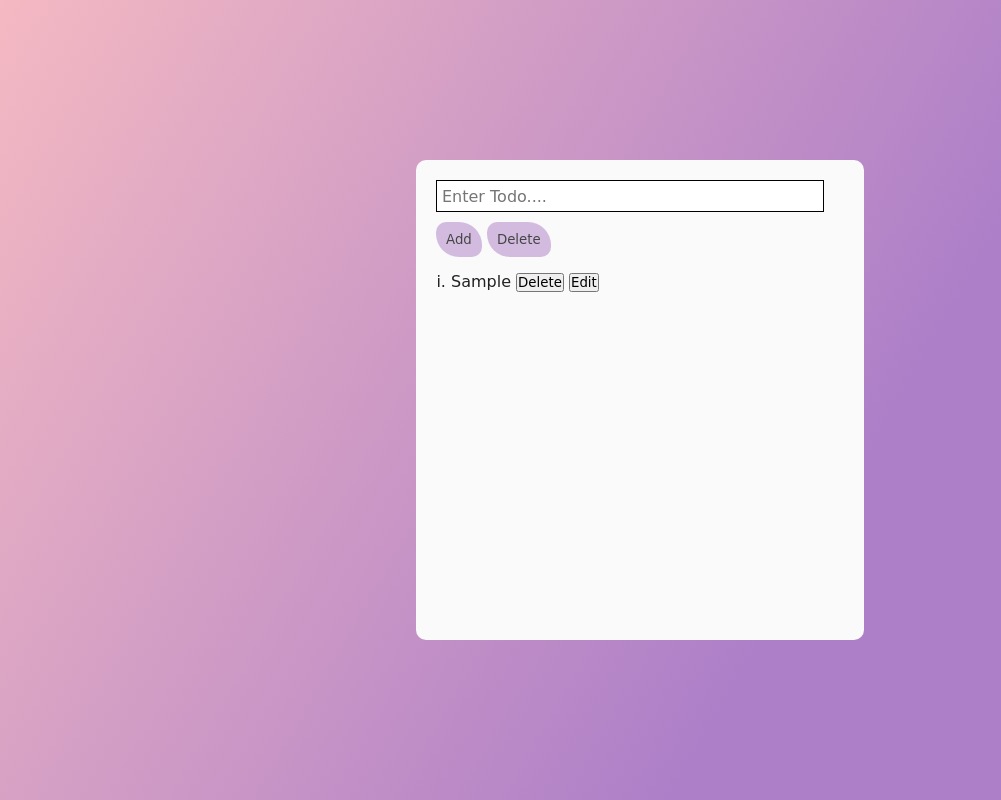
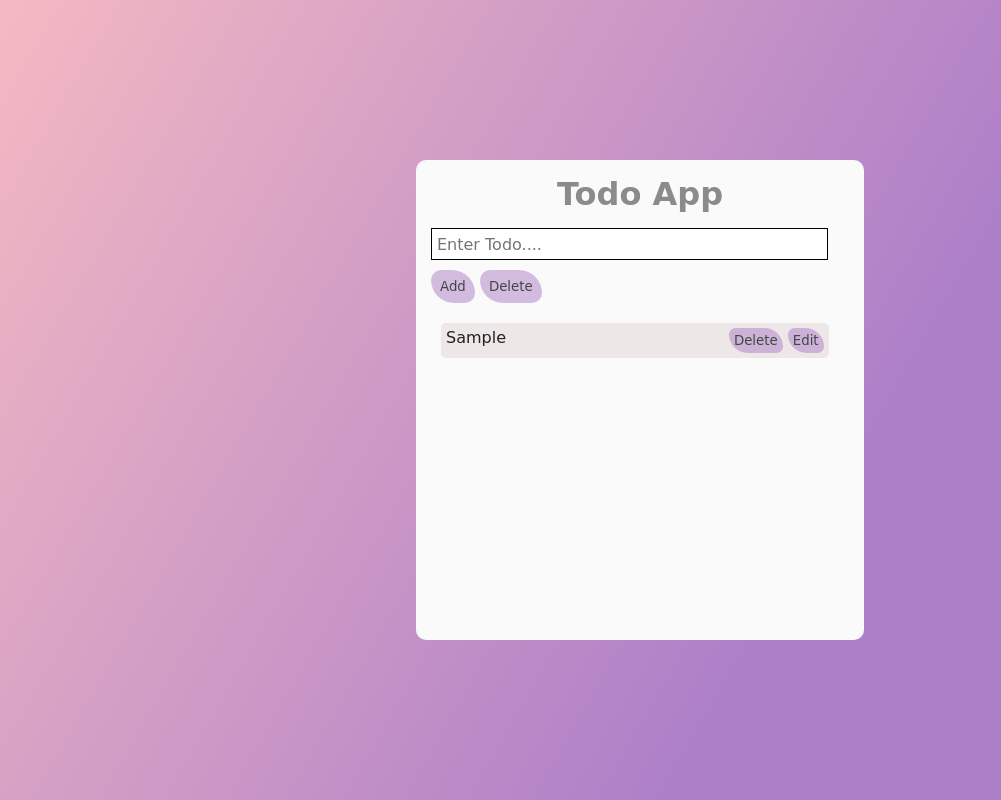
Before and after one commit to waaseyzulfiqar/Todo-App, a plain HTML site: page index.html in a window 1280 px wide. Both pictures are taken after typing "Sample" into the empty fields and a click on the button "Add". Shown: the whole page, without its empty margins (0-1001 px from the left). Drawn offline with Linux system fonts and the light colour scheme; a web font is replaced by a local one.

Commit message:
Todo App completed

```diff
--- a/app.js
+++ b/app.js
@@ -3,6 +3,26 @@ const input = document.querySelector('#input')
 const ol = document.querySelector('ol')
 
 let todoArray = []
+
+
+// render function //
+
+function render(){
+
+    ol.innerHTML = ''
+
+    for(let i = 0; i < todoArray.length; i++){
+
+        ol.innerHTML += `<li id= "list-item">${todoArray[i]}
+        <div class = "li-btns">
+        <button onclick = "liDelBtn(${i})">Delete</button>
+        <button onclick = "liEditBtn(${i})">Edit</button>
+        </div>
+        </li>`
+    }
+
+}
+
 
 
 // input add button //
@@ -13,17 +33,7 @@ function addTodo(){
 
     input.value = ''
 
-    ol.innerHTML = ''
-
-    for(let i = 0; i < todoArray.length; i++){
-
-        ol.innerHTML += `<li id= "list-item">${todoArray[i]}
-
-        <button onclick = "liDelBtn(${i})">Delete</button>
-        <button onclick = "liEditBtn(${i})">Edit</button>
-
-        </li>`
-    }
+    render()
 }
 
 
@@ -45,19 +55,7 @@ function liDelBtn(index){
 
     todoArray.splice(index, 1)
 
-// we can a function of the below code because we are using it many times //
-
-    ol.innerHTML = ''
-
-    for(let i = 0; i < todoArray.length; i++){
-
-        ol.innerHTML += `<li id= "list-item">${todoArray[i]}
-
-        <button onclick = "liDelTodo(${i})">Delete</button>
-        <button onclick = "liEditBtn(${i})">Edit</button>
-
-        </li>`
-    }
+    render()
 }
 
 
@@ -69,17 +67,5 @@ function liEditBtn(index){
 
     todoArray.splice(index, 1, userInput)
 
-    // we can a function of the below code because we are using it many times //
-
-    ol.innerHTML = ''
-
-    for(let i = 0; i < todoArray.length; i++){
-
-        ol.innerHTML += `<li id= "list-item">${todoArray[i]}
-
-        <button onclick = "liDelTodo(${i})">Delete</button>
-        <button onclick = "liEditBtn(${i})">Edit</button>
-
-        </li>`
-    }
+    render()
 }
--- a/index.html
+++ b/index.html
@@ -13,6 +13,9 @@
 
     <div id="main">
         <div id="todo">
+
+            <h1>Todo App</h1>
+
             <input id="input" type="text" placeholder="Enter Todo....">
 
             <div id="btns">
--- a/style.css
+++ b/style.css
@@ -20,8 +20,13 @@
     background-color: #FAFAFA;
     border-radius: 10px;
     color: #8B8B8B;
-    padding: 20px;
+    padding: 15px;
     overflow-y: auto;
+}
+
+#todo h1{
+    margin-bottom: 15px;
+    text-align: center;
 }
 
 #input{
@@ -35,7 +40,7 @@
 
 #add-btn{
     background-color: rgba(173,127,200,0.5);
-    padding: 10px;
+    padding: 9px;
     color: #454545;
     margin-top: 10px;
     border-radius: 10px 23px;
@@ -46,7 +51,7 @@
 
 #del-btn{
     background-color: rgba(173,127,200,0.5);
-    padding: 10px;
+    padding: 9px;
     color: #454545;
     margin-top: 10px;
     border-radius: 10px 23px;
@@ -55,8 +60,8 @@
 }
 
 ol{
-    margin-top: 10px;
-    margin-left: 15px;
+    margin-top: 20px;
+    margin-left: 10px;
 }
 
 
@@ -64,7 +69,22 @@ ol{
     font-size: 1rem;
     color: #222;
     padding: 5px 0px;
-    list-style: lower-roman;
+    /* list-style: circle !important; */
+    background-color: #ede7e7;
+    padding: 5px;
+    border-radius: 5px;
+    width: 95%;
+    display: flex;
+    justify-content: space-between;
+}
+
+#list-item button{
+    background-color: rgba(173,127,200,0.5);
+    padding: 5px;
+    color: #454545;
+    border-radius: 8px 23px;
+    border: none;
+    cursor: pointer;
 }
 
 
```
